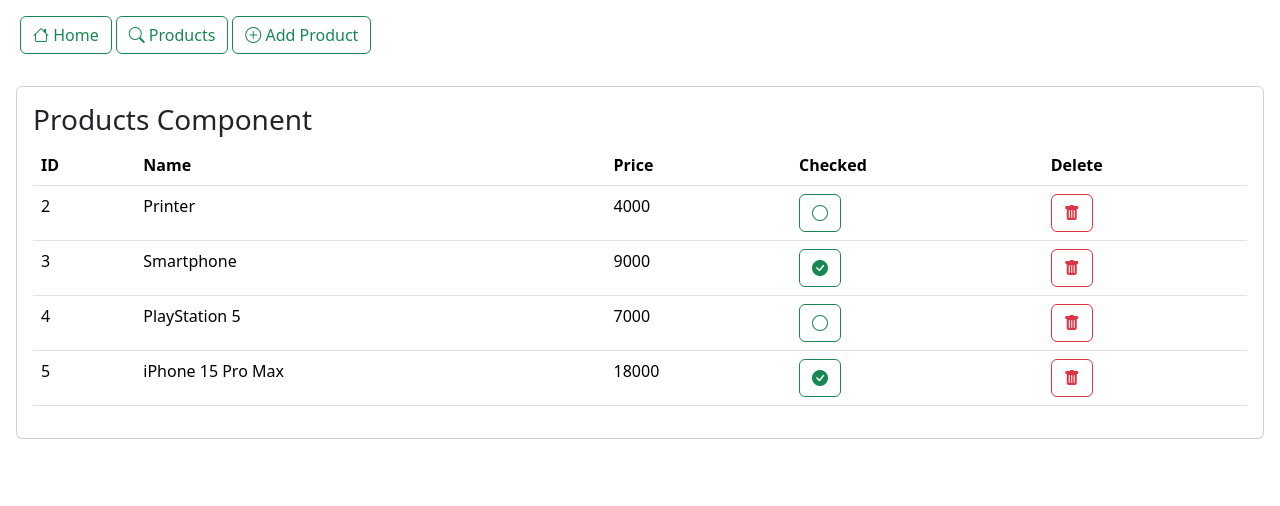
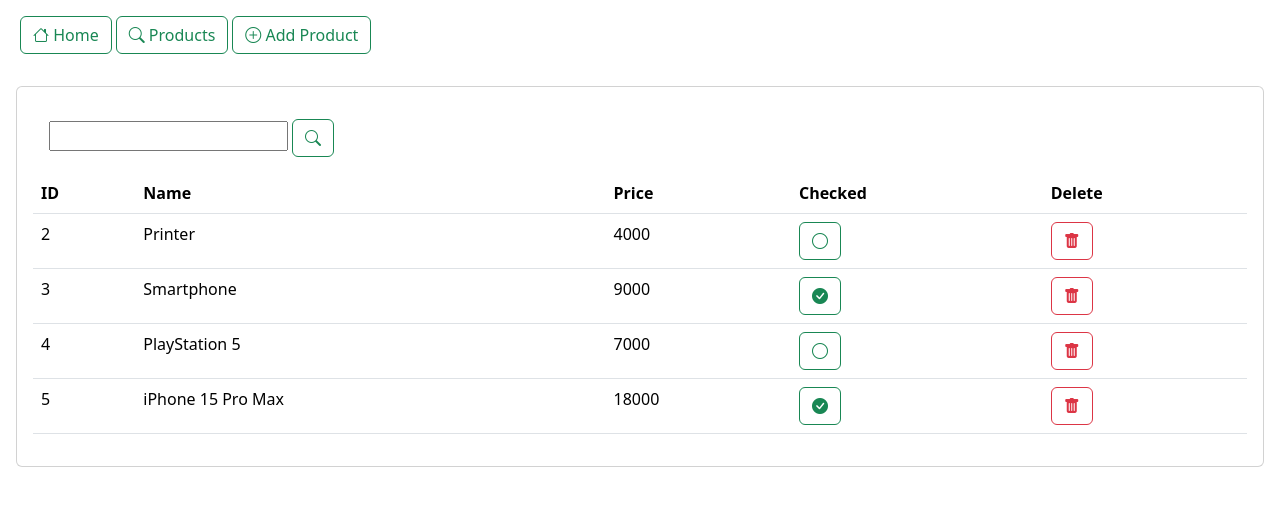
Before and after one commit to DaddaAdam/ecom-app-frontend, an Angular app: page /products in a window 1280 px wide. Shown: the top 506 px of the page. Built offline with nearby package versions, Linux system fonts and the light colour scheme; data requests are answered from the project's data file.

Commit message:
added search feature

```diff
--- a/src/app/products/products.component.html
+++ b/src/app/products/products.component.html
@@ -1,7 +1,13 @@
 <div class="p-3">
   <div class="card">
     <div class="card-body">
-      <h3>Products Component</h3>
+      <div class="card-body">
+        <input type="text" [(ngModel)]="keyword"/>
+        <button
+          class="btn btn-outline-success ms-1"
+          (click)="searchProduct()"
+        ><i class="bi bi-search"></i></button>
+      </div>
       <table class="table">
         <thead>
         <tr>
--- a/src/app/products/products.component.ts
+++ b/src/app/products/products.component.ts
@@ -4,6 +4,7 @@ import {FormsModule} from "@angular/forms";
 import {HttpClient} from "@angular/common/http";
 import {ProductService} from "../services/product.service";
 import {Product} from "../model/product.model";
+import {Observable} from "rxjs";
 
 @Component({
   selector: 'app-products',
@@ -18,6 +19,7 @@ import {Product} from "../model/product.model";
 export class ProductsComponent implements OnInit
 {
   products: Array<Product> = [];
+  public keyword: string = '';
 
   constructor(private http:HttpClient, private productService: ProductService) {
 
@@ -45,4 +47,10 @@ export class ProductsComponent implements OnInit
     });
   }
 
+
+  searchProduct() {
+    this.productService.searchProduct(this.keyword).subscribe((data: any) => {
+      this.products = data;
+    });
+  }
 }
--- a/src/app/services/product.service.ts
+++ b/src/app/services/product.service.ts
@@ -25,4 +25,8 @@ export class ProductService {
   saveProduct(product: Product) : Observable<Product> {
     return this.http.post<Product>(`http://localhost:8089/products`, product);
   }
+
+  searchProduct(keyword: string) : Observable<Array<Product>> {
+    return this.http.get<Array<Product>>(`http://localhost:8089/products?name_like=${keyword}`);
+  }
 }
```
